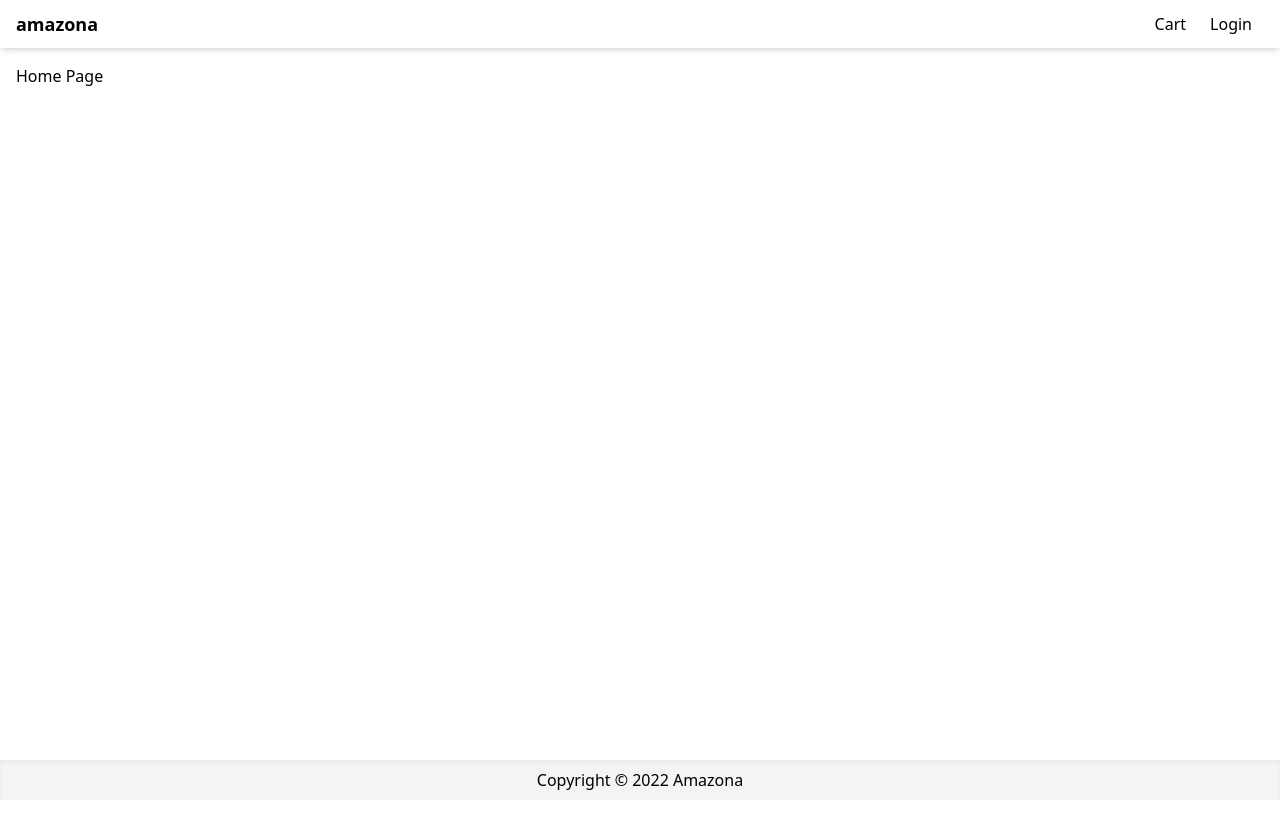
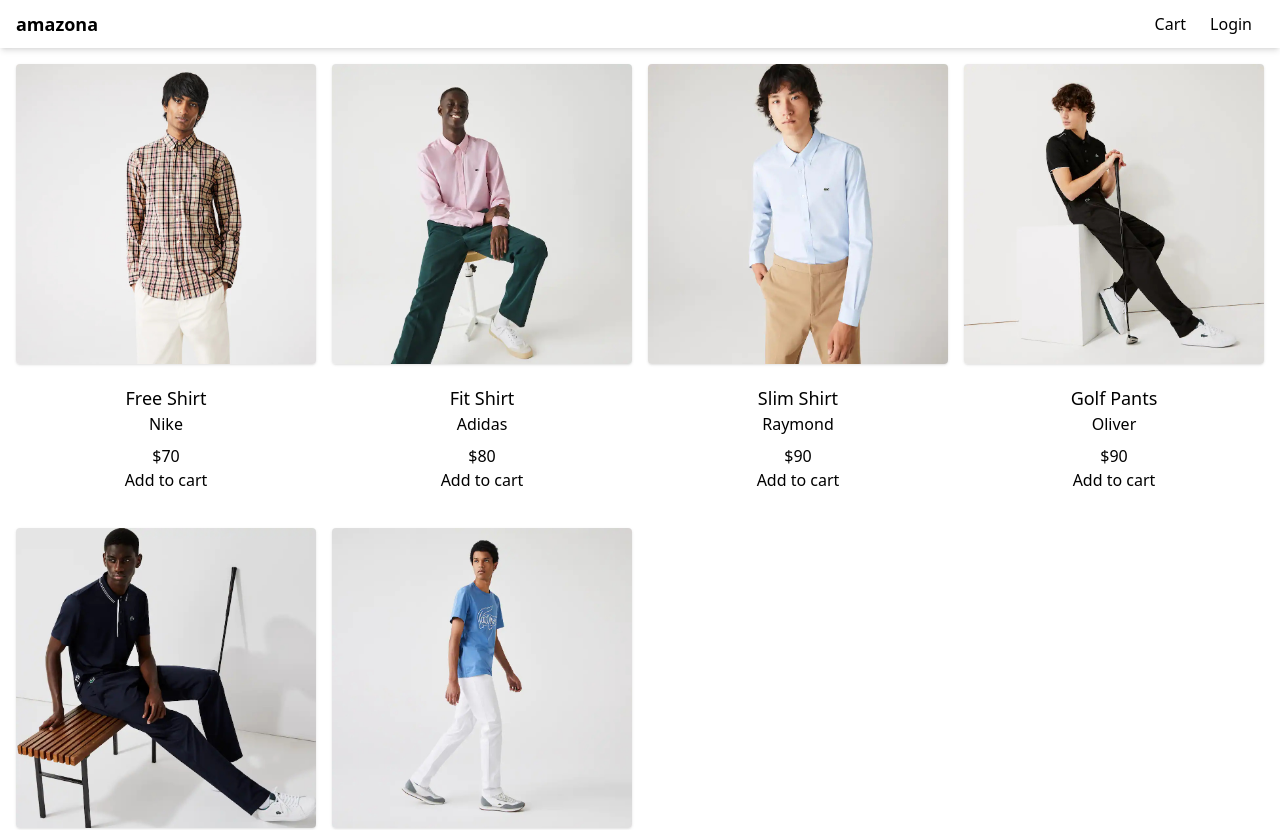
Before and after one commit to thethmuenaing/next-tailwind-amazona, a Next.js app: page / in a window 1280 px wide. Shown: the top 830 px of the page. Before the commit the page ends 800 px from the top, so only its background shows below. Built offline with nearby package versions, Linux system fonts and the light colour scheme.

Commit message:
build productItem

```diff
--- /dev/null
+++ b/components/ProductItem.js
@@ -0,0 +1,27 @@
+/* eslint-disable @next/next/no-img-element */
+import Link from "next/link";
+import React from "react";
+
+export default function ProductItem({ product }) {
+	return (
+		<div className="card">
+			<Link href={`/product/${product.slug}`}>
+				<img
+					src={product.image}
+					alt={product.name}
+					className="rounded shadow"
+				/>
+			</Link>
+			<div className="flex flex-col items-center justify-center p-5">
+				<Link href={`/product/${product.slug}`}>
+					<h2 className="text-lg">{product.name}</h2>
+				</Link>
+				<p className="mb-2">{product.brand}</p>
+				<p>${product.price}</p>
+				<button className="primary-button" type="button">
+					Add to cart
+				</button>
+			</div>
+		</div>
+	);
+}
--- a/pages/index.js
+++ b/pages/index.js
@@ -1,5 +1,15 @@
 import Layout from "@/components/Layout";
+import ProductItem from "@/components/ProductItem";
+import data from "@/utils/data";
 
 export default function Home() {
-	return <Layout title="Home Page">Home Page</Layout>;
+	return (
+		<Layout title="Home Page">
+			<div className="grid grid-cols-1 gap-4 md:grid-cols-3 lg:grid-cols-4">
+				{data.products.map((product) => (
+					<ProductItem product={product} key={product.slug}></ProductItem>
+				))}
+			</div>
+		</Layout>
+	);
 }
--- a/utils/data.js
+++ b/utils/data.js
@@ -1,20 +1,20 @@
-import bcrypt from "bcryptjs";
+// import bcrypt from "bcryptjs";
 
 const data = {
-	users: [
-		{
-			name: "John",
-			email: "admin@example.com",
-			password: bcrypt.hashSync("123456"),
-			isAdmin: true,
-		},
-		{
-			name: "Jane",
-			email: "user@example.com",
-			password: bcrypt.hashSync("123456"),
-			isAdmin: false,
-		},
-	],
+	// users: [
+	// 	{
+	// 		name: "John",
+	// 		email: "admin@example.com",
+	// 		password: bcrypt.hashSync("123456"),
+	// 		isAdmin: true,
+	// 	},
+	// 	{
+	// 		name: "Jane",
+	// 		email: "user@example.com",
+	// 		password: bcrypt.hashSync("123456"),
+	// 		isAdmin: false,
+	// 	},
+	// ],
 	products: [
 		{
 			name: "Free Shirt",
```
